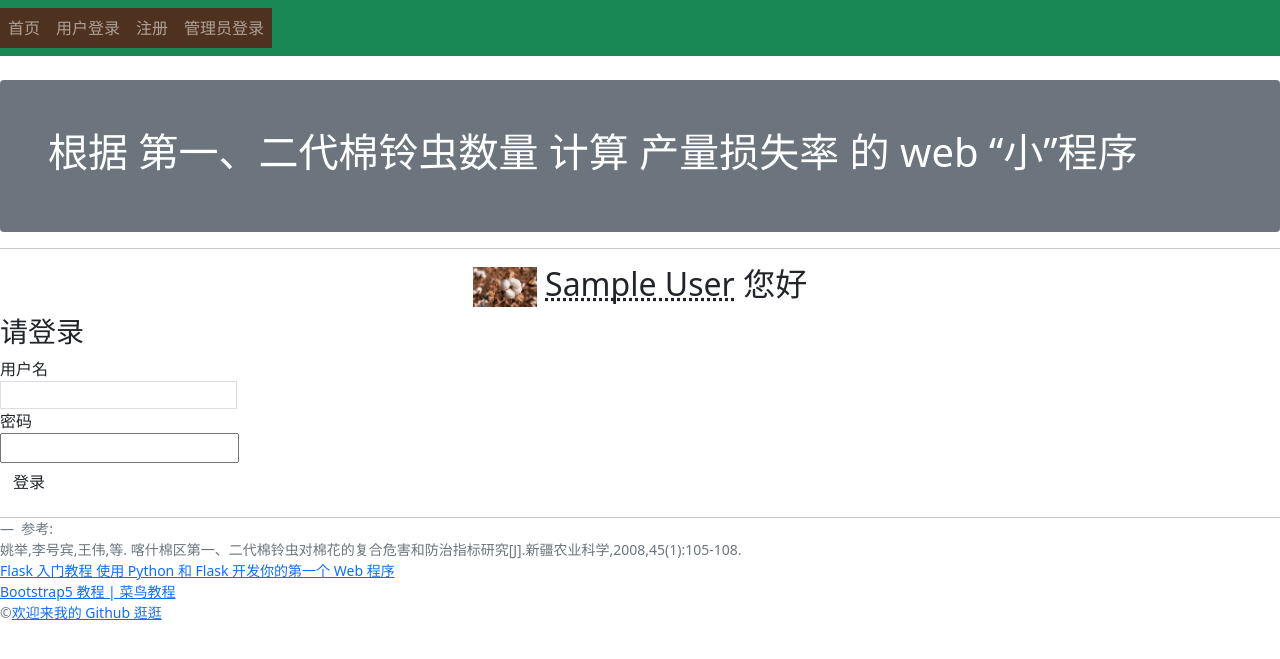
After one commit to Rhylan2333/My_Big_data_minored_in_the_final_assignment_of_the_first_semester, a Flask app: page /login in a window 1280 px wide. The commit adds this page. Shown: the top 659 px of the page. Run offline with Flask 2, Linux system fonts and the light colour scheme; tables that the repository leaves empty hold one stand-in row (values such as "Sample post"); some libraries are stand-ins or nearby versions.

Commit message:
学习了 用户身份验证 与 Flask-Login

```diff
--- a/app.py
+++ b/app.py
@@ -7,8 +7,11 @@ from enum import unique
 import click
 from flask import (Flask, escape, flash, redirect, render_template, request,
                    url_for)
+from flask_login import (LoginManager, UserMixin, current_user, login_required,
+                         login_user, logout_user)
 from flask_sqlalchemy import \
     SQLAlchemy  # 导入扩展类。Flask-SQLAlchemy 版本 2.4.0 Apr 25, 2019 可行
+from werkzeug.security import check_password_hash, generate_password_hash
 
 import formula
 
@@ -49,12 +52,31 @@ class Ha_info(db.Model):  # 表名将会是 ha_info
 
 
 # 农户 表
-class User_info(db.Model):  # 表名将会是 user_info （自动生成，小写处理）
+class User_info(db.Model, UserMixin):  # 表名将会是 user_info （自动生成，小写处理）
+    """
+    在存储用户信息的 User 模型类添加 username 字段和 password_hash 字段，分别用来存储登录所需的用户名和密码散列值，同时添加两个方法来实现设置密码和验证密码的功能：
+
+    Flask-Login 提供了一个 current_user 变量，注册这个函数的目的是，当程序运行后，如果用户已登录， current_user 变量的值会是当前用户的用户模型类记录。另一个步骤是让存储用户的 User 模型类继承 Flask-Login 提供的 UserMixin 类：
+    继承 UserMixin 这个类会让 User_info 类拥有几个用于判断认证状态的属性和方法，
+        其中最常用的是 is_authenticated 属性：如果当前用户已经登录，那么 current_user.is_authenticated 会返回 True， 否则返回 False。
+    有了 current_user 变量和这几个验证方法和属性，我们可以很轻松的判断当前用户的认证状态。
+    """
     id_user = db.Column(db.Integer, primary_key=True)  # 主键，农户id
     name_user = db.Column(db.String(20), unique=True)  # 农户称呼
-    pwd_user = db.Column(db.String())  # 农户密码
+    username = db.Column(db.String(20))  # 农户的用户名
+    password_hash = db.Column(db.String(128))  # 农户密码
     id_area = db.Column(db.Integer,
                         db.ForeignKey('area_info.id_area'))  # 外键，农户所属地区id
+
+    def set_password(self, password):  # 用来设置密码的方法，接受密码作为参数
+        self.password_hash = generate_password_hash(password)  # 将生成的密码保持到对应字段
+
+    def validate_password(self, password):  # 用于验证密码的方法，接受密码作为参数
+        return check_password_hash(self.password_hash, password)  # 返回布尔值
+
+    def get_id(self):
+        """"表示感谢https://www.cnpython.com/qa/162793"""
+        return (self.id_user)
 
 
 # 地区 表
@@ -66,10 +88,21 @@ class Area_info(db.Model):  # 表名将会是 area_info （自动生成，小写
 
 
 # 管理员 表
-class Admin_info(db.Model):  # 表名将会是 user_info （自动生成，小写处理）
+class Admin_info(db.Model, UserMixin):  # 表名将会是 user_info （自动生成，小写处理）
     id_admin = db.Column(db.Integer, primary_key=True)  # 主键，管理员id
     name_admin = db.Column(db.String(20), unique=True)  # 管理员称呼
-    pwd_admin = db.Column(db.String())  # 管理员密码
+    adminname = db.Column(db.String(20))  #管理员的用户名
+    password_hash = db.Column(db.String(128))  # 农户密码
+
+    def set_password(self, password):  # 用来设置密码的方法，接受密码作为参数
+        self.password_hash = generate_password_hash(password)  # 将生成的密码保持到对应字段
+
+    def validate_password(self, password):  # 用于验证密码的方法，接受密码作为参数
+        return check_password_hash(self.password_hash, password)  # 返回布尔值
+
+    def get_id(self):
+        """"表示感谢https://www.cnpython.com/qa/162793"""
+        return (self.id_admin)
 
 
 @app.cli.command()  # 注册为命令
@@ -90,9 +123,9 @@ def forge():
     db.create_all()
     # 全局的两个变量移动到这个函数内
     name_user = '蔡雨豪'
-    pwd_user = '123'
+    password_hash = generate_password_hash('123')
     name_admin = 'Yuhao Cai'
-    pwd_admin = '123456'
+    password_hash = generate_password_hash('123456')
     list_ha = [
         {
             'x1': '50',
@@ -127,13 +160,13 @@ def forge():
     ]
 
     user = User_info(
-        name_user=name_user, pwd_user=pwd_user
+        name_user=name_user, password_hash=password_hash
     )  # 把这个 def 中的 name_user = '蔡雨豪' 左传给 User_info 模型中的 name_user
     print(user)
     db.session.add(user)
 
     admin = Admin_info(
-        name_admin=name_admin, pwd_admin=pwd_admin
+        name_admin=name_admin, password_hash=password_hash
     )  # 把这个 def 中的 name_admin = 'Yuhao Cai' 左传给 Admin_info 模型中的 name_admin
     print(admin)
     db.session.add(admin)
@@ -161,6 +194,14 @@ y0 = ''  # 专门为显示 产量损失率(%) 而设计的。发现要在 if 的
 def index():
     global y0
     if request.method == 'POST':  # 判断是否是 POST 请求
+        if not current_user.is_authenticated:  # 如果当前用户未认证
+            """
+            is_authenticated 的说明 见 Class User_info...
+            创建新条目的操作稍微有些不同，
+            因为对应的 '/' 视图同时处理显示页面的 GET 请求和创建新条目的 POST 请求，
+            我们仅需要禁止未登录用户创建新条目，
+            因此不能使用 login_required，而是在函数内部的 POST 请求处理代码前进行过滤："""
+            return redirect(url_for('index'))  # 重定向到主页
         # 获取表单数据
         x1 = request.form.get('x1')  # 传入表单对应输入字段的 name 值
         x2 = request.form.get('x2')
@@ -188,15 +229,55 @@ def index():
     return render_template('index.html', list_ha=list_ha, RESULT=str(y0))
 
 
-@app.route('/calculate', methods=['GET', 'POST'])
-def calculate():
-    if request.method == "POST":
-        X1 = eval(request.form.get('x1')) / 50
-        X2 = eval(request.form.get('x2')) / 300
-        Y0 = formula.cal_the_complex_of_1_and_2_generation_of_Ha_0(X1, X2)
-        return render_template('index.html', RESULT=str(Y0))
-    return render_template('index.html')  # 返回渲染好的模板作为响应
+# 编辑 Ha_info 条目
+@app.route('/ha_info/edit/<int:id_ha>', methods=['GET', 'POST'])
+@login_required  #视图保护
+def edit(id_ha):
+    row_ha = Ha_info.query.get_or_404(id_ha)
 
+    if request.method == 'POST':  # 处理编辑表单的提交请求
+        x1 = request.form['x1']
+        x2 = request.form['x2']
+
+        if not x1 or not x2:
+            flash('Invalid input.')
+            return redirect(url_for('edit', id_ha=id_ha))  # 重定向回对应的编辑页面
+        else:
+            y0 = formula.cal_the_complex_of_1_and_2_generation_of_Ha_0(
+                eval(x1) / 50,
+                eval(x2) / 300)
+        # 保存更新的表单数据到数据库
+        row_ha.x1 = x1  # 更新 x1
+        row_ha.x2 = x2  # 更新 x2
+        row_ha.y = y0  # 更新 y
+        db.session.commit()  # 提交数据库会话
+        flash('记录已更新。')
+        return redirect(url_for('index'))  # 重定向回主页
+        """既然我们要编辑某个条目，那么必然要在输入框里提前把对应的数据放进去，以便于进行更新。在模板里，通过表单 <input> 元素的 value 属性即可将它们提前写到输入框里。"""
+    return render_template('edit.html', row_ha=row_ha)  # 传入被编辑的棉铃虫信息记录
+
+
+# 删除 Ha_info 条目
+@app.route('/ha_info/delete/<int:id_ha>', methods=[
+    'POST'
+])  # 限定只接受 POST 请求。为了安全的考虑，我们一般会使用 POST 请求来提交删除请求，也就是使用表单来实现（而不是创建删除链接）：
+@login_required  # 登录保护。添加了这个装饰器后，如果未登录的用户访问对应的 URL，Flask-Login 会把用户重定向到登录页面，并显示一个错误提示。
+def delete(id_ha):
+    row_ha = Ha_info.query.get_or_404(id_ha)  # 获取电影记录
+    db.session.delete(row_ha)  # 删除对应的记录
+    db.session.commit()  # 提交数据库会话
+    flash('记录已删除。')
+    return redirect(url_for('index'))  # 重定向回主页
+
+
+# @app.route('/calculate', methods=['GET', 'POST'])
+# def calculate():
+#     if request.method == "POST":
+#         X1 = eval(request.form.get('x1')) / 50
+#         X2 = eval(request.form.get('x2')) / 300
+#         Y0 = formula.cal_the_complex_of_1_and_2_generation_of_Ha_0(X1, X2)
+#         return render_template('index.html', RESULT=str(Y0))
+#     return render_template('index.html')  # 返回渲染好的模板作为响应
 
 # def show_list_ha():
 #     # 定义虚拟数据
@@ -255,5 +336,190 @@ def inject_user():  # 函数名可以随意修改
 # session 用来在请求间存储数据，它会把数据签名后存储到浏览器的 Cookie 中，所以我们需要设置签名所需的密钥：
 app.config['SECRET_KEY'] = 'dev'  # 等同于 app.secret_key = 'dev'
 
+
+# 生成农户账户
+@app.cli.command()
+@click.option('--username', prompt=True, help='The username used to login.')
+@click.option('--password',
+              prompt=True,
+              hide_input=True,
+              confirmation_prompt=True,
+              help='The password used to login.'
+              )  # 使用 click.option() 装饰器设置的两个选项分别用来接受输入用户名和密码。
+def user(username, password):
+    """创建农户 user"""
+    db.create_all()
+
+    user = User_info.query.first()
+    if user is not None:
+        click.echo('Updating `农户` user...')
+        user.username = username
+        user.set_password(password)  # 设置密码
+    else:
+        click.echo('Creating `农户` user...')
+        user = User_info(username=username, name_user='0号 user')
+        user.set_password(password)  # 设置密码
+        db.session.add(user)
+
+    db.session.commit()  # 提交数据库会话
+    click.echo('User Created!')
+
+
+# 生成管理员账户
+@app.cli.command()
+@click.option('--adminname', prompt=True, help='The adminrname used to login.')
+@click.option('--password',
+              prompt=True,
+              hide_input=True,
+              confirmation_prompt=True,
+              help='The password used to login.'
+              )  # 使用 click.option() 装饰器设置的两个选项分别用来接受输入用户名和密码。
+def admin(adminname, password):
+    """创建管理员 admin"""
+    db.create_all()
+
+    admin = Admin_info.query.first()
+    if admin is not None:
+        click.echo('Updating `管理员` admin...')
+        admin.adminname = adminname
+        admin.set_password(password)  # 设置密码
+    else:
+        click.echo('Creating `管理员` admin...')
+        admin = Admin_info(adminname=adminname, name_admin='0号 admin')
+        admin.set_password(password)  # 设置密码
+        db.session.add(admin)
+
+    db.session.commit()  # 提交数据库会话
+    click.echo('Admin Created!')
+
+
+# 初始化 Flask-Login
+login_manager = LoginManager(app)  # 实例化扩展类
+login_manager.login_view = 'login'  # 为了让这个重定向操作正确执行，我们还需要把 login_manager.login_view 的值设为我们程序的登录视图端点（函数名），把这一行代码放到 login_manager 实例定义下面即可：
+
+
+@login_manager.user_loader
+def load_user(id_user):  # 创建用户加载回调函数，接受用户 ID 作为参数
+    """Flask-Login 提供了一个 current_user 变量，注册这个函数的目的是，当程序运行后，如果用户已登录， current_user 变量的值会是当前用户的用户模型类记录。"""
+    user = User_info.query.get(int(id_user))  # 用 ID 作为 User_info 模型的主键查询对应的用户
+    return user  # 返回用户对象
+
+
+# 用户登录
+@app.route('/login', methods=['GET', 'POST'])
+def login():
+    if request.method == 'POST':
+        username = request.form['username']
+        password = request.form['password']
+
+        if not username or not password:
+            flash('无效的输入。')
+            return redirect(url_for('login'))
+
+        row_user = User_info.query.first()
+        # 验证用户名和密码是否一致
+        if username == row_user.username and row_user.validate_password(
+                password):
+            login_user(row_user)  # 登入用户。注意这里要选用特定的 column
+            flash('登录成功')
+            return redirect(url_for('index'))  # 重定向到主页
+
+        flash('用户名与密码不匹配。')  # 如果验证失败，显示错误消息
+        return redirect(url_for('login'))  # 重定向回登录页面
+
+    return render_template('login.html')
+
+
+# 用户注册
+@app.route('/register', methods=['GET', 'POST'])
+def register():
+    if request.method == 'POST':
+        name_user = request.form['name_user']
+        username = request.form['username']
+        password = request.form['password']
+
+        if not name_user or not username or not password:
+            flash('无效的输入。')
+            return redirect(url_for('register'))  # 重定向回注册页面
+
+        row_user = User_info.query.first()
+        # 验证用户名和密码是否一致
+        row_user.name_user = name_user
+        row_user.username = username
+        row_user.password = generate_password_hash(password)
+        flash('注册成功。已跳转至登录页，请登录')  # 如果验证失败，显示错误消息
+        return redirect(url_for('login'))
+    return render_template('register.html')
+
+
+# # 管理员登录
+# login_manager.login_view = 'adminlogin'  # 为了让这个重定向操作正确执行，我们还需要把 login_manager.login_view 的值设为我们程序的登录视图端点（函数名），把这一行代码放到 login_manager 实例定义下面即可：
+
+
+# @login_manager.user_loader
+# def load_user(id_admin):  # 创建用户加载回调函数，接受用户 ID 作为参数
+#     """Flask-Login 提供了一个 current_user 变量，注册这个函数的目的是，当程序运行后，如果用户已登录， current_user 变量的值会是当前用户的用户模型类记录。"""
+#     user = Admin_info.query.get(int(id_admin))  # 用 ID 作为 User_info 模型的主键查询对应的用户
+#     return user  # 返回用户对象
+
+
+# @app.route('/adminlogin', methods=['GET', 'POST'])
+# def adminlogin():
+#     if request.method == 'POST':
+#         adminname = request.form['adminname']
+#         password = request.form['password']
+
+#         if not adminname or not password:
+#             flash('无效的输入。')
+#             return redirect(url_for('login'))
+
+#         row_admin = Admin_info.query.first()
+#         # 验证用户名和密码是否一致
+#         if adminname == row_admin.adminname and row_admin.validate_password(
+#                 password):
+#             login_user(row_admin)  # 登入用户。注意这里要选用特定的 column
+#             flash('管理员，您登录成功。')
+#             return redirect(url_for('index'))  # 重定向到主页
+
+#         flash('管理员，您的用户名与密码不匹配。')  # 如果验证失败，显示错误消息
+#         return redirect(url_for('adminlogin'))  # 重定向回登录页面
+
+#     return render_template('adminlogin.html')
+
+
+# 与登录相对，登出操作则需要调用 logout_user() 函数，使用下面的视图函数实现
+@app.route('/logout')
+@login_required  # 用于视图保护，后面会详细介绍
+def logout():
+    logout_user()  # 登出用户
+    flash('再见~')
+    return redirect(url_for('index'))  # 重定向回首页
+
+
+# 支持设置用户名字
+@app.route('/settings', methods=['GET', 'POST'])
+@login_required
+def settings():
+    if request.method == 'POST':
+        name_user = request.form['name_user']
+        username = request.form['username']
+
+        if not name_user or len(name_user) > 20:
+            flash('无效的输入。')
+            return redirect(url_for('settings'))
+
+        current_user.name_user = name_user
+        current_user.username = username
+        # current_user 会返回当前登录用户的数据库记录对象
+        # 等同于下面的用法
+        # user = User_info.query.first()
+        # user_info.name = name
+        db.session.commit()
+        flash('您的“称呼”与“用户名”设置成功。')
+        return redirect(url_for('index'))
+
+    return render_template('settings.html')
+
+
 if __name__ == "__main__":
     app.run(debug=True)
--- a/static/style.css
+++ b/static/style.css
@@ -105,7 +105,7 @@ input[name=result] {
     text-decoration: none;
     cursor: pointer;
     background-color: rgb(177,113,75);
-    color: black;
+    color: whitesmoke;
     border: 1px solid rgb(85, 66, 57);
     border-radius: 5px;
 }
--- a/templates/400.html
+++ b/templates/400.html
@@ -3,7 +3,7 @@
 {% block content %}
 <ul class="ha-list">
     <li>
-        Bad Request - 400
+        Bad Request - 400。需要在请求格式不符要求时返回。
         <span class="float-right">
             <a href="{{ url_for('index') }}">返回主页</a>
         </span>
--- a/templates/500.html
+++ b/templates/500.html
@@ -3,7 +3,7 @@
 {% block content %}
 <ul class="ha-list">
     <li>
-        Internal Server Error - 500
+        Internal Server Error - 500。需要在程序内部出现任意错误时返回（关闭调试模式的情况下）。
         <span class="float-right">
             <a href="{{ url_for('index') }}">返回主页</a>
         </span>
--- a/templates/base.html
+++ b/templates/base.html
@@ -3,15 +3,16 @@
 
 <head>
     {% block head %}
+    <title> 欢迎使用我这个web应用，{{ user_info.name_user }}。</title>
     <meta charset="utf-8">
     <meta name="viewport" content="width=device-width, initial-scale=1">
     <!-- 引入作者的 CSS 文件-->
     <link rel="stylesheet" href="{{ url_for('static', filename='style.css') }}" type="text/css">
     <!-- 新 Bootstrap5 核心 CSS 文件 -->
     <link rel="stylesheet" href="https://cdn.staticfile.org/twitter-bootstrap/5.1.1/css/bootstrap.min.css">
-    <script src="https://cdn.staticfile.org/twitter-bootstrap/5.1.1/js/bootstrap.bundle.min.js"></script>
     <!-- 最新的 Bootstrap5 核心 JavaScript 文件。bootstrap.bundle.js （未压缩版）或 bootstrap.bundle.min.js（压缩版） 包含了捆绑的插件如 popper.min.js 及其他依赖脚本 -->
     <script src="https://cdn.staticfile.org/twitter-bootstrap/5.1.1/js/bootstrap.bundle.min.js"></script>
+    <!-- 引入图标文件 -->
     <link rel="icon" href="{{ url_for('static', filename='myicon.ico') }}">
     {% endblock %}
 </head>
@@ -23,15 +24,25 @@
             <li class="nav-item active">
                 <a class="nav-link" href="{{ url_for('index') }}">首页</a>
             </li>
-            <li class="nav-item">
-                <a class="nav-link" href="#">注册</a>
+            {% if current_user.is_authenticated %}
+            <li>
+                <a href="{{ url_for('settings') }}">更改您的信息</a>
             </li>
             <li class="nav-item">
-                <a class="nav-link" href="#">登录</a>
+                <a href="{{ url_for('logout') }}">登出</a><!-- class="nav-link disabled" 这个标签无法被点击-->
+            </li>
+            {% else %}
+            <li class="nav-item">
+                <a class="nav-link" href="{{ url_for('login') }}">用户登录</a>
             </li>
             <li class="nav-item">
-                <a class="nav-link disabled" href="#">登出</a>
+                <a class="nav-link" href="{{ url_for('register') }}">注册</a>
             </li>
+            <li class="nav-item">
+                <a class="nav-link" href="#">管理员登录</a>
+            </li>
+            <li class="nav-item">
+            {% endif %}
         </ul>
     </nav>
     <div class="mt-4 p-5 bg-secondary text-white rounded">
@@ -51,8 +62,10 @@
     <footer class="blockquote-footer" align="left">
         参考: <br>
         姚举,李号宾,王伟,等. 喀什棉区第一、二代棉铃虫对棉花的复合危害和防治指标研究[J].新疆农业科学,2008,45(1):105-108.<br>
+        <a href="https://helloflask.com/tutorial/">Flask 入门教程 使用 Python 和 Flask 开发你的第一个 Web 程序</a><br>
+        <a href="https://www.runoob.com/bootstrap5/bootstrap5-tutorial.html">Bootstrap5 教程 | 菜鸟教程</a><br>
+
         &copy;<a href="https://github.com/Rhylan2333">欢迎来我的 Github 逛逛</a><br>
-        <a href="https://www.runoob.com/bootstrap5/bootstrap5-tutorial.html">Bootstrap5 教程 | 菜鸟教程</a>
     </footer>
 </body>
 
--- /dev/null
+++ b/templates/login.html
@@ -0,0 +1,13 @@
+{% extends 'base.html' %}
+
+{% block content %}
+<h3>请登录</h3>
+<form method="post">
+    用户名<br>
+    <input type="text" name="username" autocomplete="off" required><br>
+    密码<br>
+    <!-- 密码输入框的 type 属性使用 password，会将输入值显示为圆点 -->
+    <input type="password" name="password" autocomplete="off" required><br>
+    <input class="btn" type="submit" name="submit" value="登录">
+</form>
+{% endblock %}
```
Also changed, not shown: templates/adminlogin.html (added, +13 -0 lines), templates/edit.html (+4 -4 lines), templates/index.html (+25 -3 lines), templates/register.html (added, +15 -0 lines), templates/settings.html (added, +10 -0 lines).
